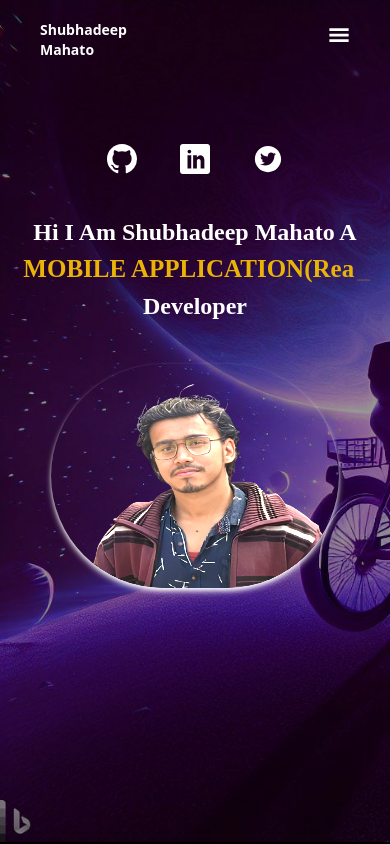
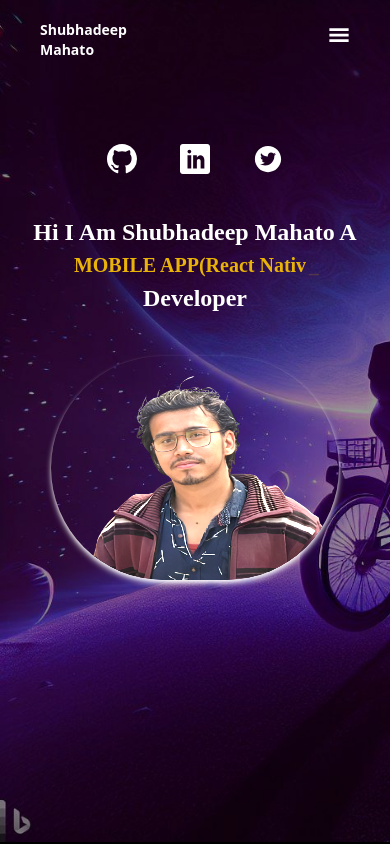
Before and after one commit to shubhadeepMH/PORTFOLIO, a React (Vite) app: page / in a window 390 px wide. Shown: the top 844 px of the page. Built offline with nearby package versions, Linux system fonts and the light colour scheme.

Commit message:
style change

```diff
--- a/src/App.jsx
+++ b/src/App.jsx
@@ -136,10 +136,10 @@ function App() {
               <div className='App  md:w-[50%] text-right'>
                 <h1 className='text-center text-[24px] md:text-[20px]' style={{ fontFamily: 'cursive', color: 'white', margin: 'auto 0', fontWeight: 'bold' }}>
                   Hi I Am Shubhadeep Mahato A{' '}
-                  <div className='md:p-5 text-[25px] md:text-[20px] text-yellow-500 ' style={{ fontWeight: 'bold' }}>
+                  <div className='md:p-5 text-[20px] md:text-[20px] text-yellow-500 ' style={{ fontWeight: 'bold' }}>
                     {/* Style will be inherited from the parent element */}
                     <Typewriter
-                      words={['FULL STACK(MERN)', 'MOBILE APPLICATION(React Native)',]}
+                      words={['FULL STACK(MERN)', 'MOBILE APP(React Native)',]}
                       loop={true}
                       cursor
                       cursorStyle='_'
@@ -236,7 +236,7 @@ function App() {
       </section>
       {/* -------Specialization-------- */}
       <section id='specialization' className='bg-[url("./assets/bg3.webp")] w-[full] md:h-[61rem] h-[92rem] pt-1'>
-        <div className='bg-fuchsia-700 bg-opacity-20 h-[100%]'>
+        <div className='bg-fuchsia-700 bg-opacity-20 h-[102%]'>
           <h3 style={{ fontFamily: 'sans-serif', }} className='text-center text-white font-extrabold text-[2rem] border-gray-400 border-b mx-3 rounded-[100px]'>Specializations</h3>
 
           {/* Mobile Specialization */}
```
